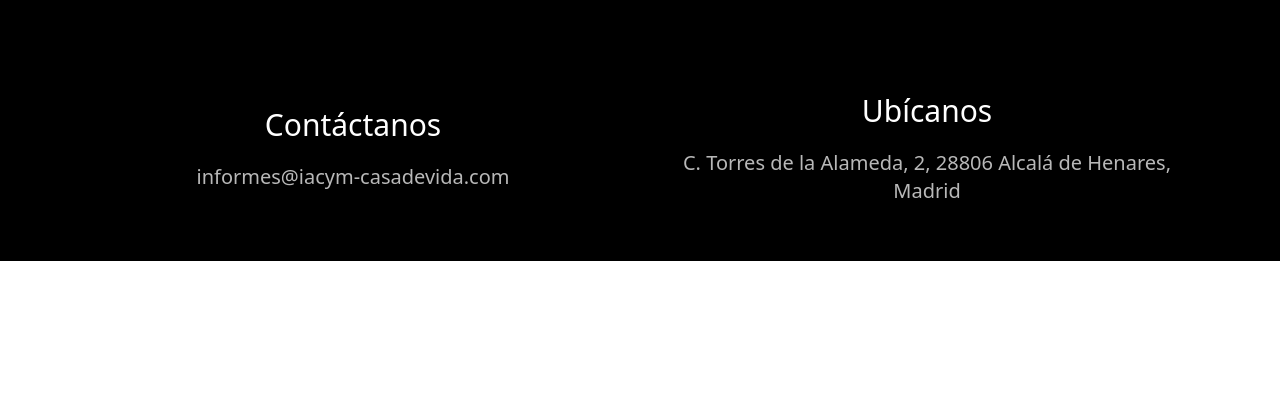
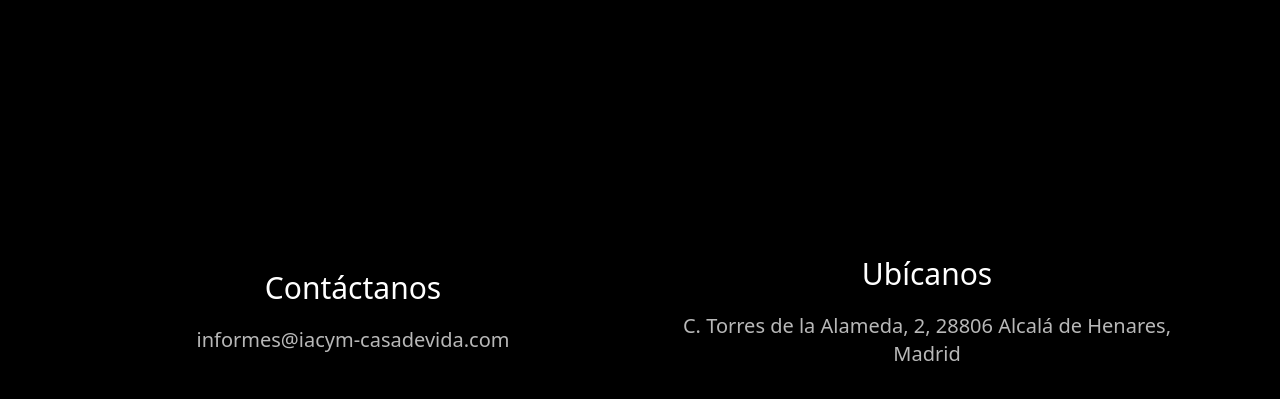
Before and after one commit to joacoooo0/iacymcasadevida-web, an Astro site: page / in a window 1280 px wide. Shown: the part 295-694 px from the top of the page. Built offline with nearby package versions, Linux system fonts and the light colour scheme; Astro itself is replaced by a stand-in of ours.

Commit message:
ft: fixed franja blanca de inicio ✅

```diff
--- a/src/components/Footer.astro
+++ b/src/components/Footer.astro
@@ -10,7 +10,7 @@ const { titleDireccion, titleEmail, direccion, email } = Astro.props;
 ---
 
 <footer
-  class="bg-black h-full md:flex justify-center items-center text-center md:text-start lg:4gap-x-1 gap-x-7 py-14 px-20"
+  class="bg-black h-[550px] md:flex justify-center items-center text-center md:text-start lg:4gap-x-1 gap-x-7 py-14 px-20"
 >
   <div class="flex flex-col justify-center items-center w-full md:mb-0 mb-6">
     <h1 class="text-white md:text-3xl text-xl mb-5">{titleEmail}</h1>
```
